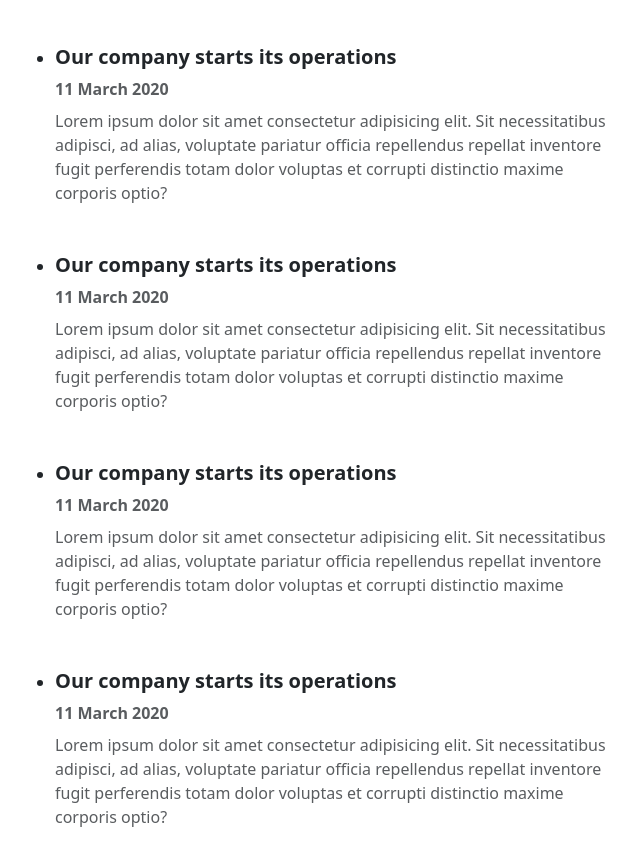
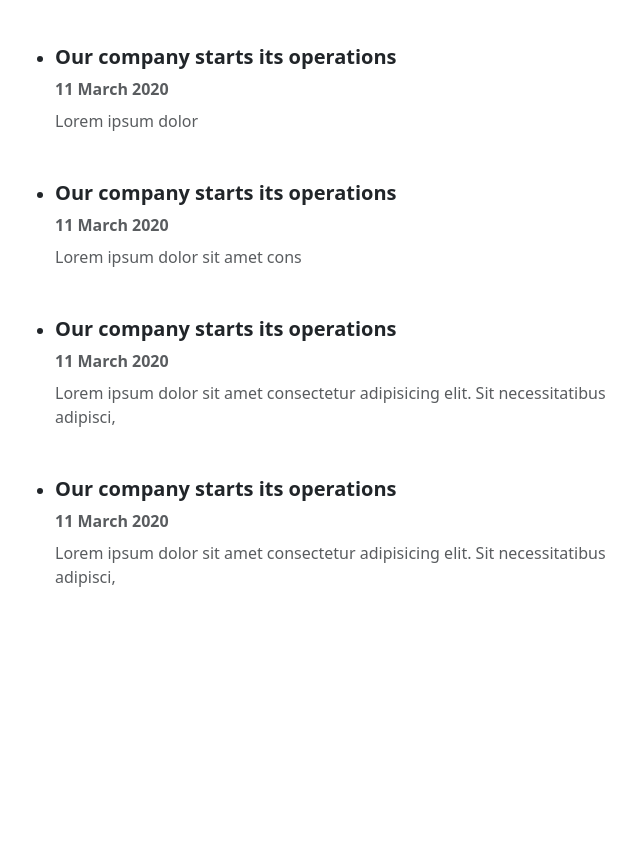
Before and after one commit to PthPbkn/MyPersonalWebsite, a plain HTML site: page index.html in a window 1280 px wide. Shown: the part 1825-2690 px from the top of the page, without its empty margins (25-665 px from the left). After the commit the page ends 2510 px from the top, so only its background shows below. Drawn offline with nearby package versions, Linux system fonts and the light colour scheme.

```diff
--- a/index.html
+++ b/index.html
@@ -153,10 +153,14 @@
       <h5 class="fw-bold">Our company starts its operations</h5>
       <p class="text-muted mb-2 fw-bold">11 March 2020</p>
       <p class="text-muted">
-        Lorem ipsum dolor sit amet consectetur adipisicing elit. Sit
-        necessitatibus adipisci, ad alias, voluptate pariatur officia
-        repellendus repellat inventore fugit perferendis totam dolor
-        voluptas et corrupti distinctio maxime corporis optio?
+        Lorem ipsum dolor
+      </p>
+    </li>
+    <li class="timeline-item mb-5">
+      <h5 class="fw-bold">Our company starts its operations</h5>
+      <p class="text-muted mb-2 fw-bold">11 March 2020</p>
+      <p class="text-muted">
+        Lorem ipsum dolor sit amet cons
       </p>
     </li>
     <li class="timeline-item mb-5">
@@ -164,9 +168,7 @@
       <p class="text-muted mb-2 fw-bold">11 March 2020</p>
       <p class="text-muted">
         Lorem ipsum dolor sit amet consectetur adipisicing elit. Sit
-        necessitatibus adipisci, ad alias, voluptate pariatur officia
-        repellendus repellat inventore fugit perferendis totam dolor
-        voluptas et corrupti distinctio maxime corporis optio?
+        necessitatibus adipisci,
       </p>
     </li>
     <li class="timeline-item mb-5">
@@ -174,19 +176,7 @@
       <p class="text-muted mb-2 fw-bold">11 March 2020</p>
       <p class="text-muted">
         Lorem ipsum dolor sit amet consectetur adipisicing elit. Sit
-        necessitatibus adipisci, ad alias, voluptate pariatur officia
-        repellendus repellat inventore fugit perferendis totam dolor
-        voluptas et corrupti distinctio maxime corporis optio?
-      </p>
-    </li>
-    <li class="timeline-item mb-5">
-      <h5 class="fw-bold">Our company starts its operations</h5>
-      <p class="text-muted mb-2 fw-bold">11 March 2020</p>
-      <p class="text-muted">
-        Lorem ipsum dolor sit amet consectetur adipisicing elit. Sit
-        necessitatibus adipisci, ad alias, voluptate pariatur officia
-        repellendus repellat inventore fugit perferendis totam dolor
-        voluptas et corrupti distinctio maxime corporis optio?
+        necessitatibus adipisci,
       </p>
     </li>
   </ul>
```
